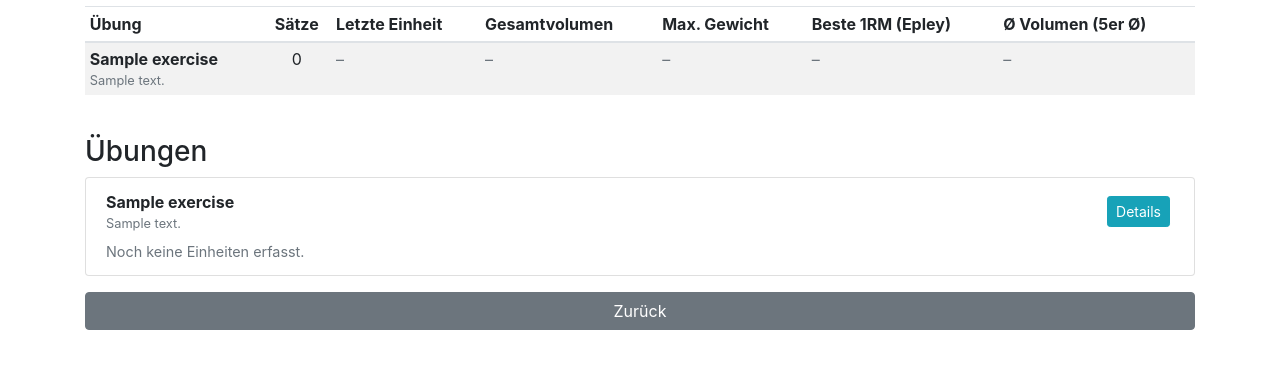
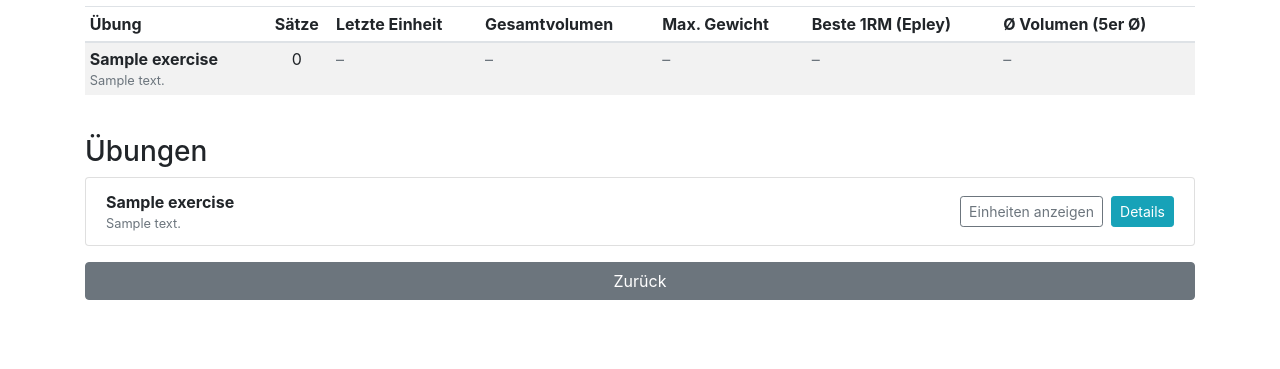
Before and after one commit to mrchaosbude/Gewichts-Tracker, a Flask app: page /training_plan/1 in a window 1280 px wide. Shown: the part 200-569 px from the top of the page. Run offline with Flask 3, Linux system fonts and the light colour scheme; a user stored in the database is signed in; tables that the repository leaves empty hold one stand-in row (values such as "Sample post"); some libraries are stand-ins or nearby versions.

Commit message:
Add collapsible exercise sessions to training plan detail

```diff
--- a/templates/training_plan_detail.html
+++ b/templates/training_plan_detail.html
@@ -91,8 +91,9 @@
           </table>
         </div>
         <h3>Übungen</h3>
-        <ul class="list-group">
+        <ul class="list-group" id="exercise-list">
           {% for item in exercise_overview %}
+            {% set collapse_id = 'sessions-' ~ loop.index %}
             <li class="list-group-item">
               <div class="d-flex justify-content-between align-items-center">
                 <div>
@@ -101,11 +102,14 @@
                     <p class="mb-0 small text-muted">{{ item.exercise.description }}</p>
                   {% endif %}
                 </div>
-                <div>
-                  <a href="{{ url_for('exercise_detail', exercise_id=item.exercise.id) }}" class="btn btn-info btn-sm mr-1">Details</a>
+                <div class="d-flex align-items-center">
+                  <button class="btn btn-outline-secondary btn-sm mr-2" type="button" data-toggle="collapse" data-target="#{{ collapse_id }}" aria-expanded="false" aria-controls="{{ collapse_id }}">
+                    Einheiten anzeigen
+                  </button>
+                  <a href="{{ url_for('exercise_detail', exercise_id=item.exercise.id) }}" class="btn btn-info btn-sm">Details</a>
                 </div>
               </div>
-              <div class="session-list mt-2">
+              <div id="{{ collapse_id }}" class="session-list mt-2 collapse" data-parent="#exercise-list">
                 {% for session in item.recent_sessions %}
                   <div>
                     {{ session.timestamp.strftime('%d.%m.%Y %H:%M') }} - {{ session.weight }} kg - {{ session.repetitions }} Wiederholungen
@@ -122,5 +126,30 @@
       {% endif %}
       <a href="{{ url_for('dashboard') }}" class="btn btn-secondary btn-block mt-3">Zurück</a>
     </div>
+    <script src="https://code.jquery.com/jquery-3.5.1.slim.min.js"></script>
+    <script src="https://cdn.jsdelivr.net/npm/popper.js@1.16.1/dist/umd/popper.min.js"></script>
+    <script src="https://stackpath.bootstrapcdn.com/bootstrap/4.5.2/js/bootstrap.min.js"></script>
+    <script>
+      document.addEventListener('DOMContentLoaded', function() {
+        var toggles = document.querySelectorAll('[data-toggle="collapse"]');
+        toggles.forEach(function(toggle) {
+          toggle.textContent = 'Einheiten anzeigen';
+          var targetSelector = toggle.getAttribute('data-target');
+          if (!targetSelector) {
+            return;
+          }
+          var target = document.querySelector(targetSelector);
+          if (!target) {
+            return;
+          }
+          target.addEventListener('show.bs.collapse', function() {
+            toggle.textContent = 'Einheiten verbergen';
+          });
+          target.addEventListener('hide.bs.collapse', function() {
+            toggle.textContent = 'Einheiten anzeigen';
+          });
+        });
+      });
+    </script>
   </body>
 </html>
```
